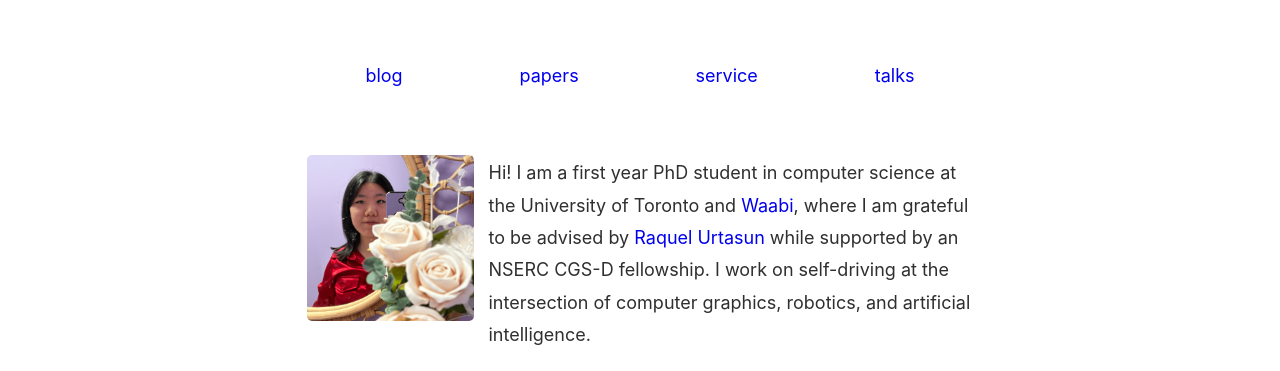
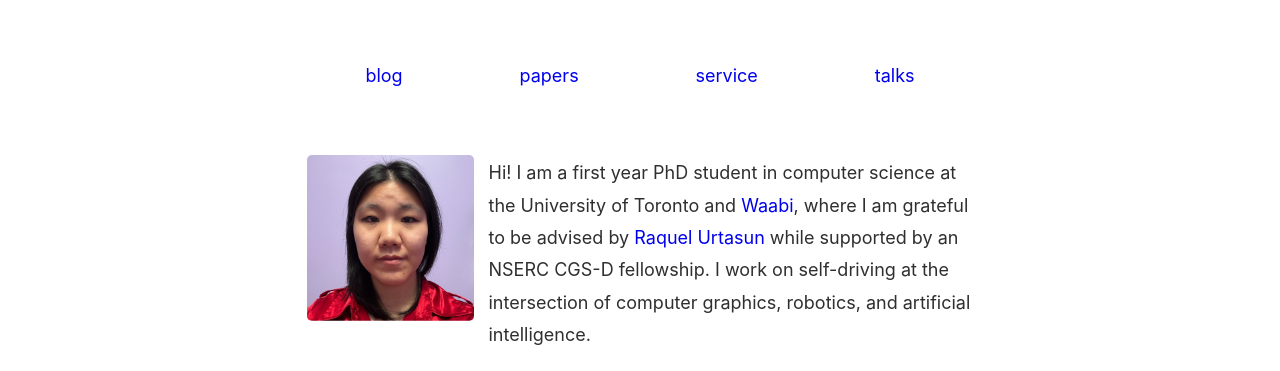
Before and after one commit to friedeggs/friedeggs.github.io, a plain HTML site: page index.html in a window 1280 px wide. Shown: the part 60-431 px from the top of the page. Drawn offline with Linux system fonts and the light colour scheme.

Commit message:
swap out profile photo

```diff
--- a/index.html
+++ b/index.html
@@ -82,7 +82,7 @@ HDpc9R81s7lOC+aG5gAAAABJRU5ErkJggg==" rel="icon" type="image/x-icon" />
 <a href="/talks">talks</a>
 </div>
 <br>
-<img id="profile-photo" src="/images/profile_photo-2-min.png" alt="">
+<img id="profile-photo" src="/images/profile_photo-1-min.png" alt="">
 <br>
 Hi! I am a first year PhD student in computer science at the University of Toronto and <a target="_blank" href="https://waabi.ai/">Waabi</a>, where I am grateful to be advised by <a target="_blank" href="http://www.cs.toronto.edu/~urtasun/">Raquel Urtasun</a> while supported by an NSERC CGS-D fellowship.
 I work on self-driving at the intersection of computer graphics, robotics, and artificial intelligence.
```
Also changed, not shown: images/profile_photo-1-min.png (added).
